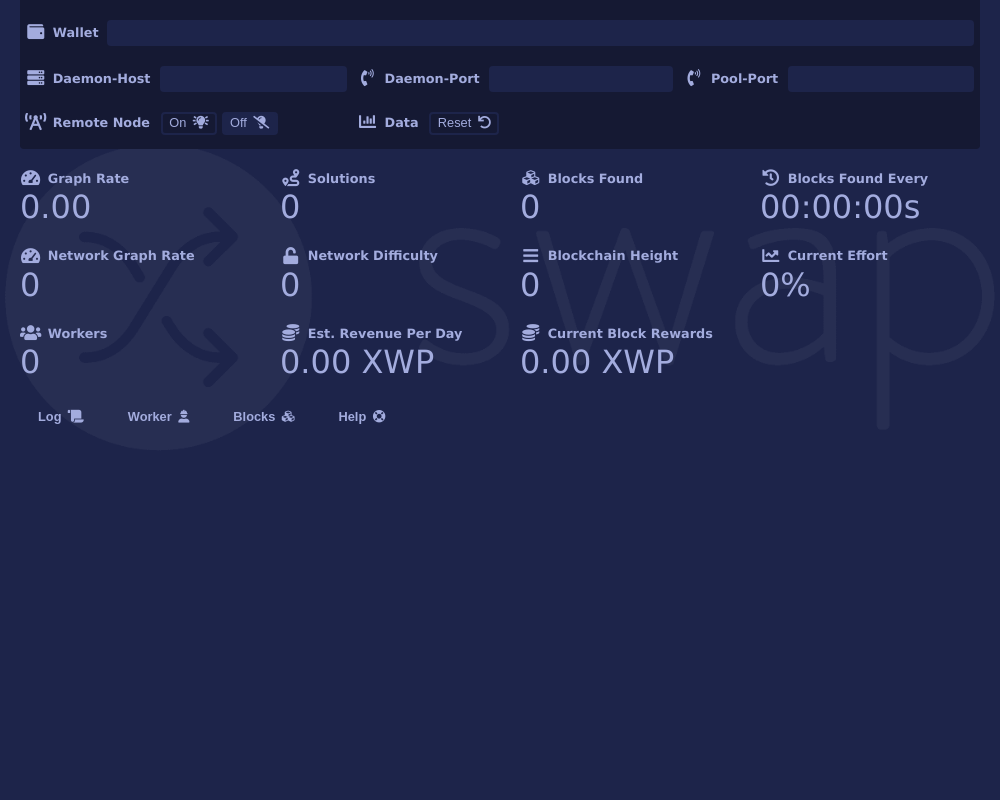
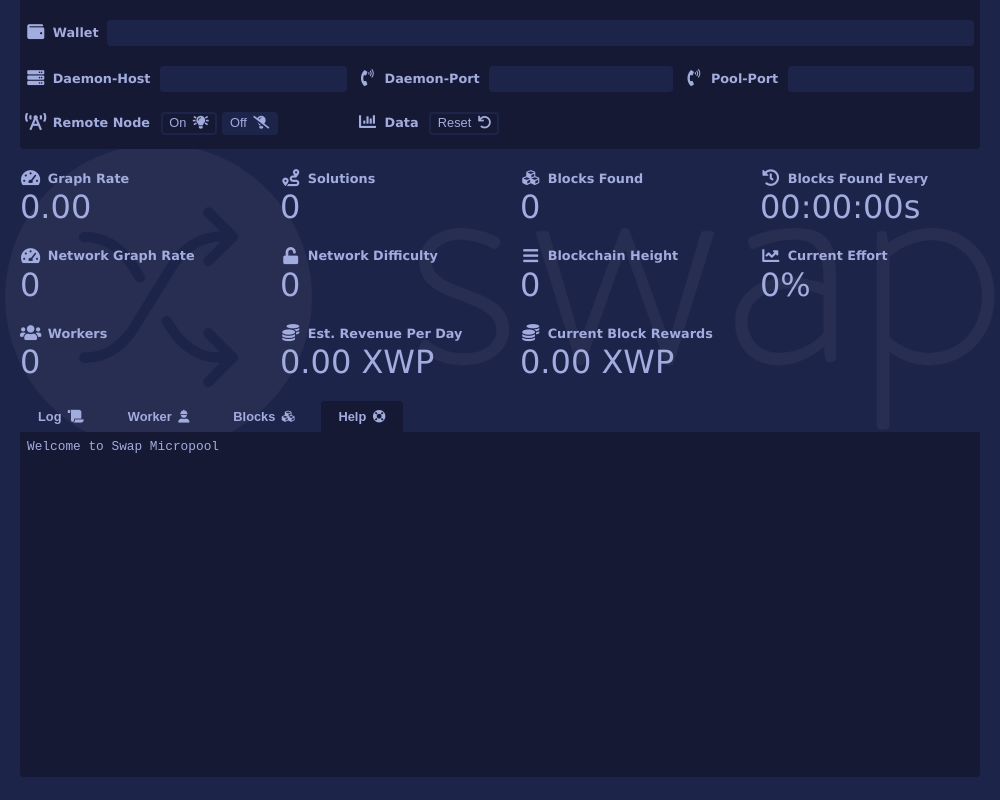
Before and after one commit to swap-dev/micropool-gui, an Electron app: page index.html in a window 1000 px wide. Both pictures are taken after a click on the button "Help". Drawn offline with Linux system fonts and the light colour scheme; no server answers.

Commit message:
help tab

```diff
--- a/index.html
+++ b/index.html
@@ -427,8 +427,9 @@
 				</div>
 			</div>
 
-			<div id="tabblocks" class="tabcontent">
+			<div id="tabhelp" class="tabcontent">
 				<div id="help">
+					Welcome to Swap Micropool
 				</div>
 			</div>
 
```
